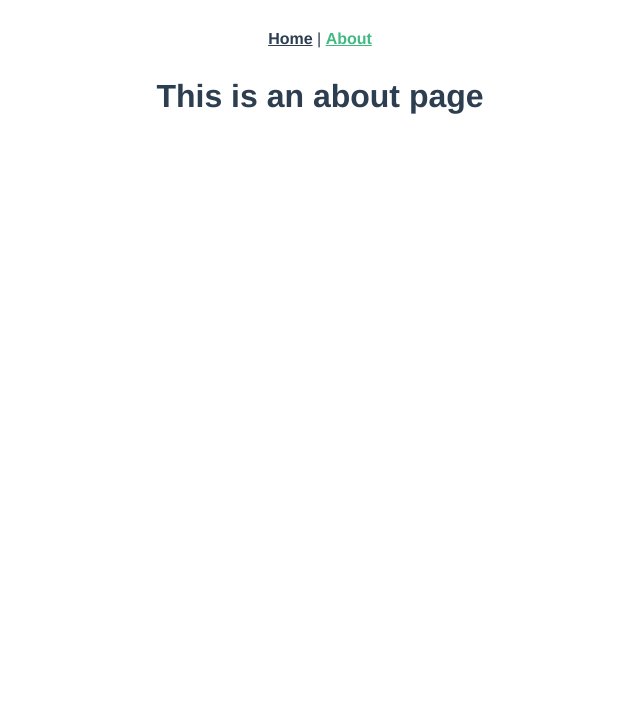
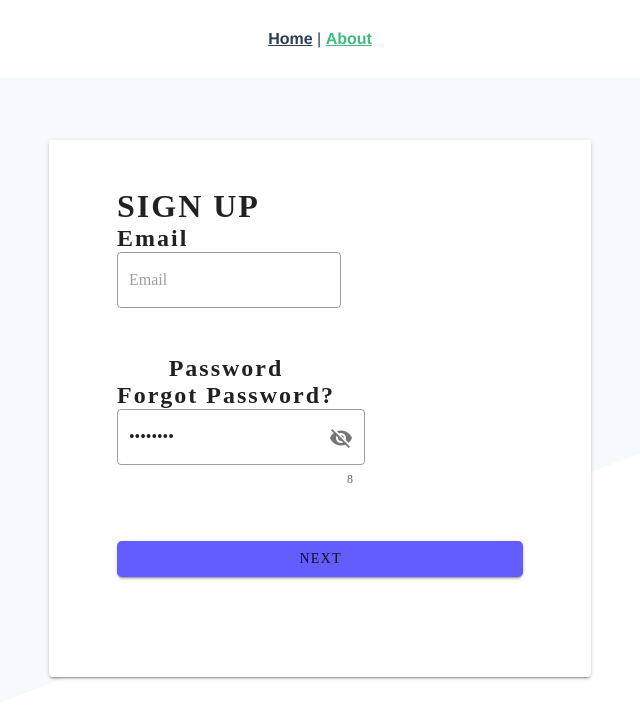
Before and after one commit to sallymkabole/fidia-task, a Vue app: page /#/about in a window 1280 px wide. Shown: the top 720 px of the page, without its empty margins (320-960 px from the left). Built offline with nearby package versions, Linux system fonts and the light colour scheme.

Commit message:
Add Signup Form

```diff
--- a/src/router/index.js
+++ b/src/router/index.js
@@ -12,11 +12,11 @@ const routes = [
   },
   {
     path: '/about',
-    name: 'About',
+    name: 'Signin',
     // route level code-splitting
     // this generates a separate chunk (about.[hash].js) for this route
     // which is lazy-loaded when the route is visited.
-    component: () => import(/* webpackChunkName: "about" */ '../views/About.vue'),
+    component: () => import(/* webpackChunkName: "about" */ '../views/Sigin.vue'),
   },
 ];
 
--- a/src/views/About.vue
+++ /dev/null
@@ -1,5 +0,0 @@
-<template>
-  <div class="about">
-    <h1>This is an about page</h1>
-  </div>
-</template>
--- /dev/null
+++ b/src/views/Sigin.vue
@@ -0,0 +1,148 @@
+<!-- eslint-disable -->
+<template>
+<div class="background">
+  <div class="top"></div>
+    <div class="bottom"></div>
+ <v-row justify="center" align="center" class="txt ">
+    <v-col cols="12" sm="12" md="12">
+        <v-card class="signup">
+          <h1 class="display-1 text-center black--text font-weight-bold mb-2">SIGN UP </h1>
+        <h2 class="text-left ">Email</h2>
+        <v-text-field
+          v-model="email"
+          :rules="[emailrules.required, emailrules.email]"
+         color="#ec6382"
+          outlined
+          placeholder="Email"
+        ></v-text-field>
+        <div class=""> <h2 class="text-left ">Password</h2>
+        <h2 class="text-right ">Forgot Password?</h2></div>
+        <v-text-field
+          v-model="password"
+          :append-icon="show1 ? 'mdi-eye' : 'mdi-eye-off'"
+          :rules="[rules.required, rules.min]"
+          :type="show1 ? 'text' : 'password'"
+          name="input-10-1"
+          hint="At least 8 characters"
+          counter
+          @click:append="show1 = !show1"
+          color="#ec6382"
+          outlined
+          placeholder="Password"
+        ></v-text-field>
+
+                  <v-btn @click="checkForm" color="#635CFF" class="btn"> NEXT</v-btn>
+ </v-card>
+    </v-col>
+    </v-row>
+</div>
+</template>
+<script>
+export default {
+  name: 'SignUp',
+  layout: 'auth',
+  data() {
+    return {
+      errors: [],
+      email: '',
+      emailrules: {
+        required: (value) => !!value || 'Required.',
+        counter: (value) => value.length <= 20 || 'Max 20 characters',
+        email: (value) => {
+          const pattern = /^(([^<>()[\]\\.,;:\s@"]+(\.[^<>()[\]\\.,;:\s@"]+)*)|(".+"))@((\[[0-9]{1,3}\.[0-9]{1,3}\.[0-9]{1,3}\.[0-9]{1,3}])|(([a-zA-Z\-0-9]+\.)+[a-zA-Z]{2,}))$/;
+          return pattern.test(value) || 'Invalid e-mail.';
+        },
+      },
+      show1: false,
+      password: 'Password',
+      rules: {
+        required: (value) => !!value || 'Required.',
+        min: (v) => v.length >= 8 || 'Min 8 characters',
+        // emailMatch: () => `The email and password you entered don't match`,
+      },
+    };
+  },
+};
+</script>
+<style scoped>
+html {
+  overflow-y: scroll;
+}
+.background {
+        position: absolute;
+        width: 100%;
+        margin: 0 auto;
+    }
+
+    .top {
+        height: 250px;
+        background-color: #F7FAFC;
+    }
+
+    .bottom {
+        width: 100%;
+        height: 500px;
+        background: linear-gradient(to right bottom, #F7FAFC 50%, transparent 50%);
+    }
+.txt {
+  font-family: "Jomhuria", cursive;
+  letter-spacing: 2px;
+}
+a {
+  text-decoration: none;
+  color: #ec6382;
+  transition: 0.5s ease;
+}
+a:hover {
+  color: #dfd3d3;
+}
+
+.btn {
+  display: flex;
+flex-direction: row;
+justify-content: center;
+align-items: center;
+padding: 13.5px 10px;
+
+position: static;
+width: 406px;
+height: 46px;
+left: 0px;
+top: 264px;
+
+/* Purple */
+
+background: #635CFF;
+border-radius: 5px;
+
+/* Inside Auto Layout */
+
+flex: none;
+order: 1;
+flex-grow: 0;
+margin: 28px 0px;
+}
+.signup {
+display: flex;
+flex-direction: column;
+align-items: flex-start;
+padding: 48px 68px 72px;
+position: absolute;
+top: 50%;
+left: 50%;
+width: 542px;
+height: 537px;
+left: calc(50% - 542px/2);
+top: calc(50% - 537px/2 - 45px);
+
+background: #FFFFFF;
+box-shadow: 0px 5px 15px rgba(0, 0, 0, 0.12), 0px 15px 35px rgba(60, 66, 87, 0.08);
+border-radius: 4px;
+}
+
+.v-text-field >>> input {
+}
+.text-white input {
+  color: white !important;
+}
+</style>
```
